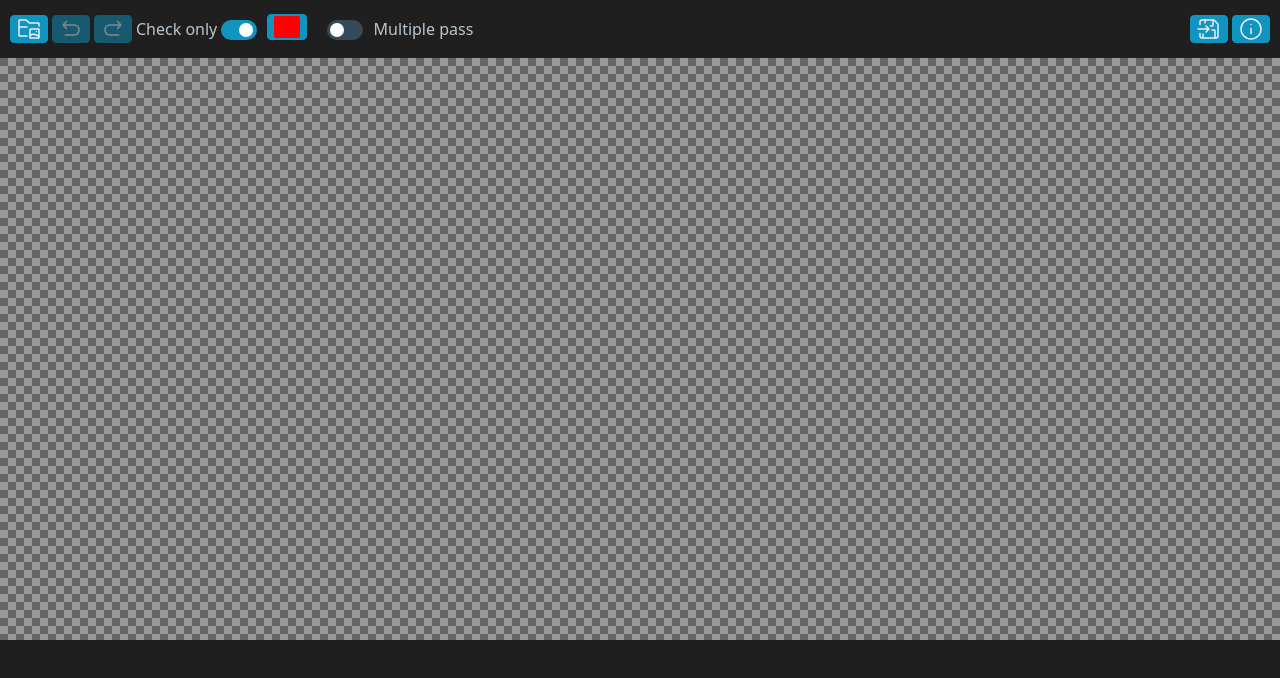
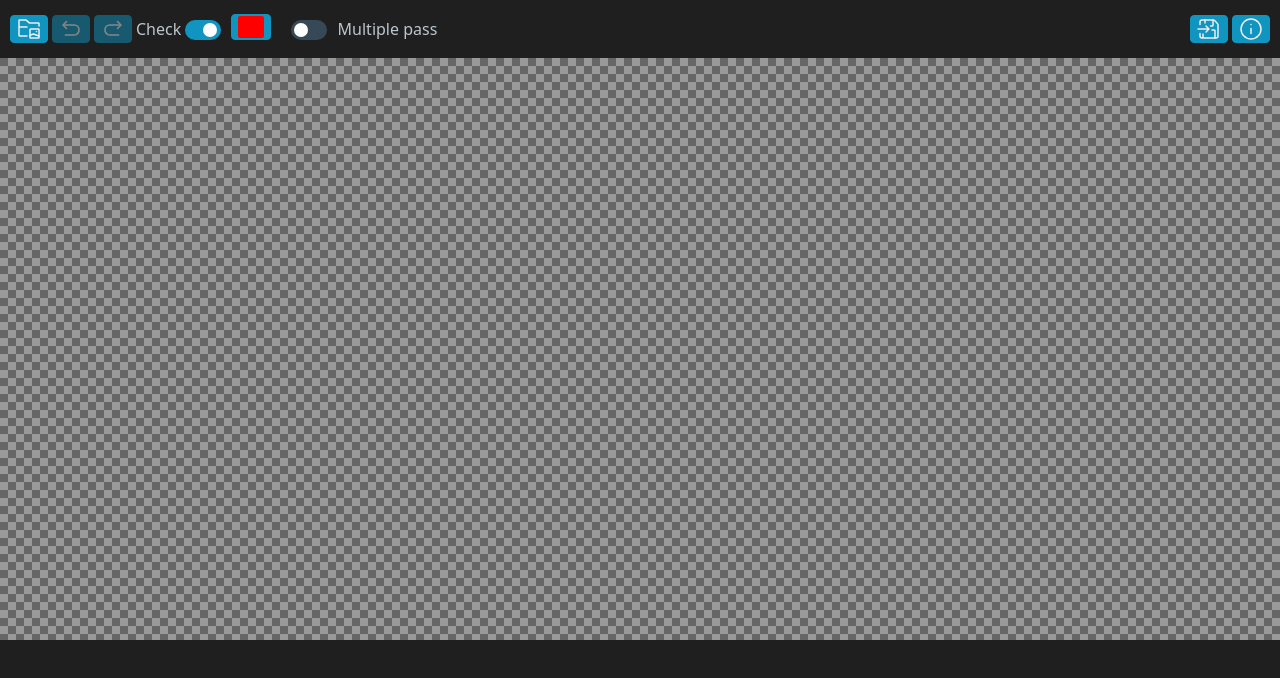
Before and after one commit to huhmiel-games/orphan-pixel-corrector, a website: page docs/index.html in a window 1280 px wide. Drawn offline with Linux system fonts and the light colour scheme.

Commit message:
minor change

```diff
--- a/docs/index.html
+++ b/docs/index.html
@@ -63,7 +63,7 @@
             </li>
             <li>
                 <label for="check-only">
-                    Check only
+                    Check
                     <input type="checkbox" id="check-only" role="switch" checked>
                 </label>
             </li>
```
Also changed, not shown: public/index.html (+1 -1 lines).
